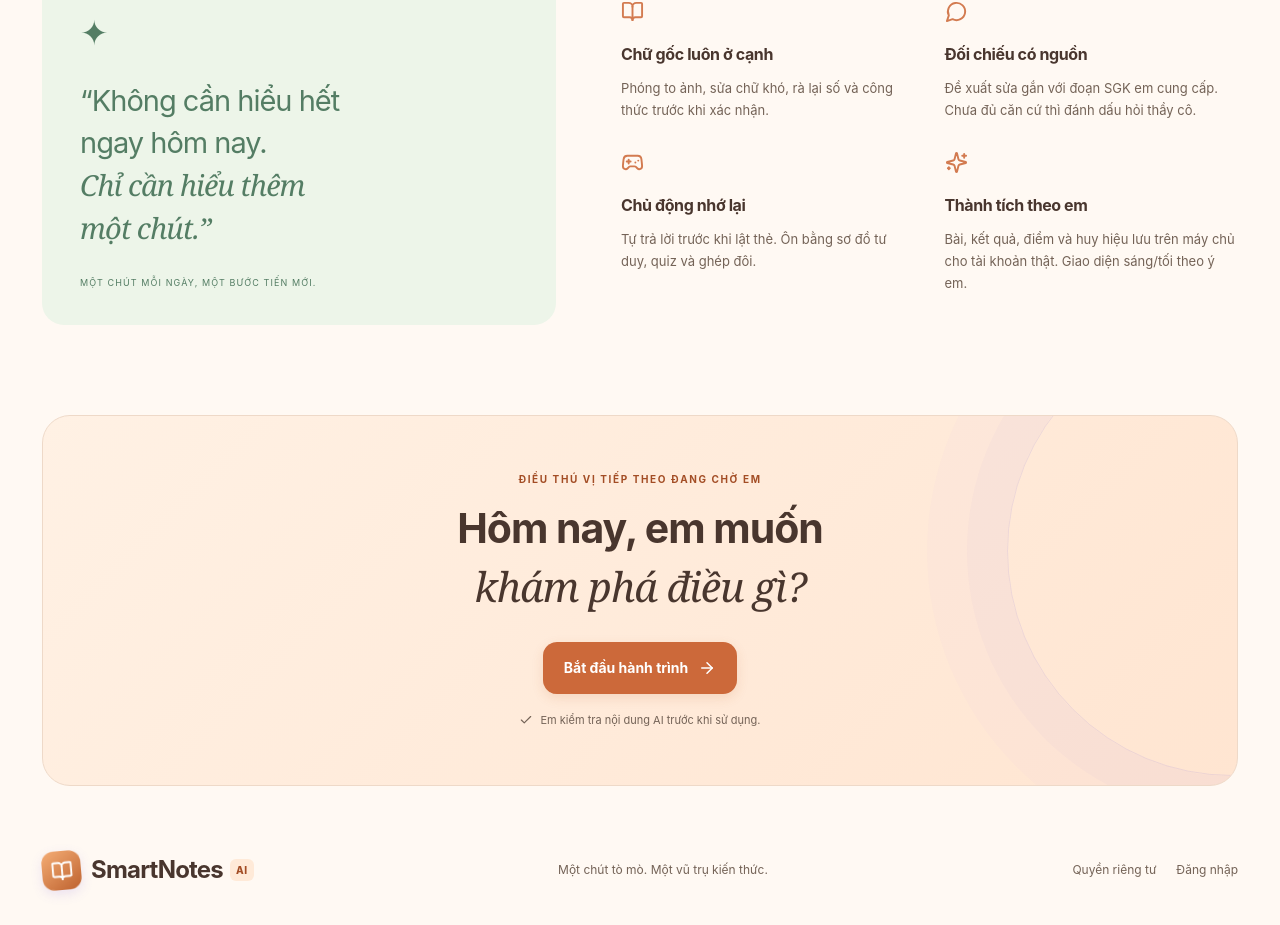
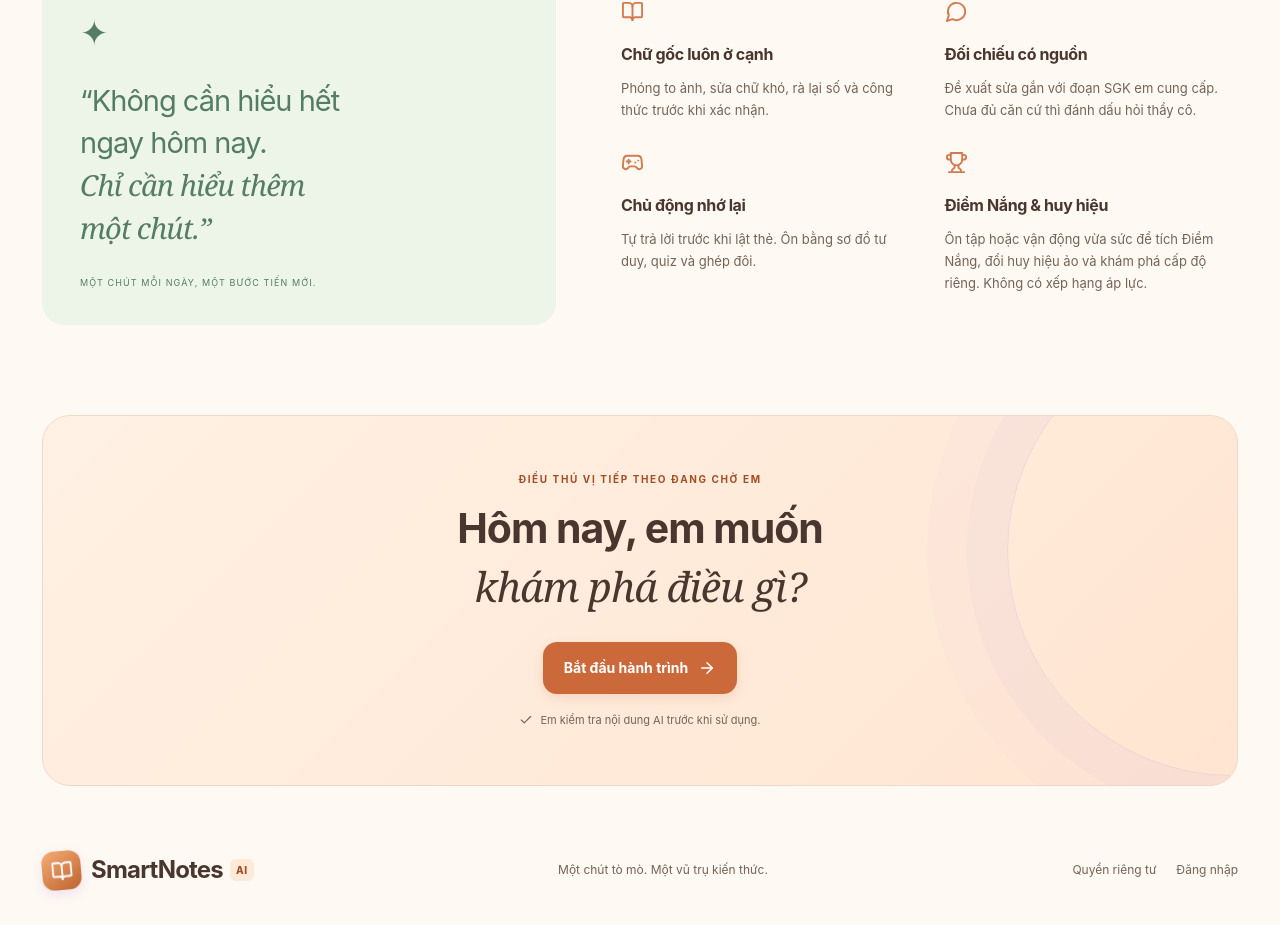
Before and after one commit to hungle2006/Note_App, a Next.js app: page / in a window 1280 px wide. Shown: the part 2079-3004 px from the top of the page. Built offline with nearby package versions, Linux system fonts and the light colour scheme; no server answers.

Commit message:
content(landing): introduce cheerful Điểm Nắng badges on public home page

```diff
--- a/src/app/page.tsx
+++ b/src/app/page.tsx
@@ -1,5 +1,5 @@
 import Link from "next/link";
-import {ArrowRight, Camera, Sparkles, MessageCircle, Gamepad2, BookOpen, Check, Atom, Calculator, Languages, Feather, ChevronRight} from "lucide-react";
+import {ArrowRight, Camera, Sparkles, MessageCircle, Gamepad2, BookOpen, Check, Atom, Calculator, Languages, Feather, ChevronRight,Trophy} from "lucide-react";
 import {Logo} from "@/components/ui";
 import {AppearanceControls} from "@/components/appearance";
 import {LearningScene} from "@/components/learning-scene";
@@ -11,7 +11,7 @@ export default function Page(){return <div className="landing">
     <div className="subject-ribbon" aria-hidden="true"><span><Calculator/>TOÁN HỌC</span><i>✦</i><span><Feather/>NGỮ VĂN</span><i>✦</i><span><Atom/>KHOA HỌC TỰ NHIÊN</span><i>✦</i><span><Languages/>TIẾNG ANH</span><i>✦</i><span><BookOpen/>LỊCH SỬ & ĐỊA LÍ</span></div>
     <section id="how" className="how-section"><div className="section-intro"><span className="eyebrow">TỪ TRANG VỞ ĐẾN “À, MÌNH HIỂU RỒI!”</span><h2>Một cách học.<br/><em>Nhiều điều thú vị.</em></h2><p>Một luồng rõ ràng để em giữ quyền kiểm tra kiến thức của mình.</p></div><div className="how-grid">{[{n:"01",icon:Camera,title:"Chụp & soát chữ",text:"Xem ảnh cạnh phần chữ, tô nổi chỗ chưa chắc. Em kiểm tra trước khi tạo tóm tắt hoặc bộ ôn.",color:"teal"},{n:"02",icon:MessageCircle,title:"Hiểu bài có căn cứ",text:"Tóm tắt, ý chính và sơ đồ từ bài đã kiểm tra. Đối chiếu SGK có trích dẫn; thiếu căn cứ thì hỏi lại thầy cô.",color:"purple"},{n:"03",icon:Gamepad2,title:"Chơi để nhớ lâu",text:"Lật thẻ, thử sức với quiz, ghép những ý tưởng. Mỗi lượt ôn có kết quả và ngày ôn gợi ý.",color:"orange"}].map(s=><article className={s.color} key={s.n}><div><span className="step-icon"><s.icon size={26}/></span><b>{s.n}</b></div><h3>{s.title}</h3><p>{s.text}</p><span className="step-line"/></article>)}</div></section>
     <section id="subjects" className="landing-subjects"><div><span className="eyebrow">KIẾN THỨC Ở ĐÚNG CHỖ</span><h2>Đi từ môn học<br/>đến điều em tò mò.</h2><p>Lớp → môn → chương → bài. Thư viện gọn gàng để em mở lại kiến thức bất cứ lúc nào.</p><Link href="/app?mode=demo&view=library" className="text-button">Ghé thư viện mẫu <ArrowRight size={17}/></Link><div className="grade-pills">{[6,7,8,9].map(g=><span key={g}>Lớp {g}</span>)}</div></div><div className="subject-preview">{[{icon:Calculator,name:"Toán học",text:"Phân số · Hình học · Đại số",color:"purple"},{icon:Atom,name:"Khoa học tự nhiên",text:"Lực · Năng lượng · Sự sống",color:"teal"},{icon:Feather,name:"Ngữ văn",text:"Đọc hiểu · Viết · Cảm nhận",color:"orange"},{icon:Languages,name:"Tiếng Anh",text:"Từ vựng · Ngữ pháp · Giao tiếp",color:"blue"}].map(s=><Link href="/app?mode=demo&view=library" className={'subject-preview-card '+s.color} key={s.name}><s.icon size={30}/><strong>{s.name}</strong><span>{s.text}</span><ArrowRight size={18}/></Link>)}</div></section>
-    <section id="features" className="landing-feature"><div className="feature-quote"><span className="quote-spark">✦</span><p>“Không cần hiểu hết<br/>ngay hôm nay.<br/><em>Chỉ cần hiểu thêm<br/>một chút.”</em></p><span>MỘT CHÚT MỖI NGÀY, MỘT BƯỚC TIẾN MỚI.</span></div><div className="feature-mini-grid">{[{icon:BookOpen,title:"Chữ gốc luôn ở cạnh",text:"Phóng to ảnh, sửa chữ khó, rà lại số và công thức trước khi xác nhận."},{icon:MessageCircle,title:"Đối chiếu có nguồn",text:"Đề xuất sửa gắn với đoạn SGK em cung cấp. Chưa đủ căn cứ thì đánh dấu hỏi thầy cô."},{icon:Gamepad2,title:"Chủ động nhớ lại",text:"Tự trả lời trước khi lật thẻ. Ôn bằng sơ đồ tư duy, quiz và ghép đôi."},{icon:Sparkles,title:"Thành tích theo em",text:"Bài, kết quả, điểm và huy hiệu lưu trên máy chủ cho tài khoản thật. Giao diện sáng/tối theo ý em."}].map(f=><article key={f.title}><f.icon size={23}/><h3>{f.title}</h3><p>{f.text}</p></article>)}</div></section>
+    <section id="features" className="landing-feature"><div className="feature-quote"><span className="quote-spark">✦</span><p>“Không cần hiểu hết<br/>ngay hôm nay.<br/><em>Chỉ cần hiểu thêm<br/>một chút.”</em></p><span>MỘT CHÚT MỖI NGÀY, MỘT BƯỚC TIẾN MỚI.</span></div><div className="feature-mini-grid">{[{icon:BookOpen,title:"Chữ gốc luôn ở cạnh",text:"Phóng to ảnh, sửa chữ khó, rà lại số và công thức trước khi xác nhận."},{icon:MessageCircle,title:"Đối chiếu có nguồn",text:"Đề xuất sửa gắn với đoạn SGK em cung cấp. Chưa đủ căn cứ thì đánh dấu hỏi thầy cô."},{icon:Gamepad2,title:"Chủ động nhớ lại",text:"Tự trả lời trước khi lật thẻ. Ôn bằng sơ đồ tư duy, quiz và ghép đôi."},{icon:Trophy,title:"Điểm Nắng & huy hiệu",text:"Ôn tập hoặc vận động vừa sức để tích Điểm Nắng, đổi huy hiệu ảo và khám phá cấp độ riêng. Không có xếp hạng áp lực."}].map(f=><article key={f.title}><f.icon size={23}/><h3>{f.title}</h3><p>{f.text}</p></article>)}</div></section>
     <section className="landing-cta"><div className="cta-orbit"/><span className="eyebrow">ĐIỀU THÚ VỊ TIẾP THEO ĐANG CHỜ EM</span><h2>Hôm nay, em muốn<br/><em>khám phá điều gì?</em></h2><Link className="button primary" href="/register">Bắt đầu hành trình <ArrowRight size={18}/></Link><p><Check size={14}/>Em kiểm tra nội dung AI trước khi sử dụng.</p></section>
   </main><footer className="landing-footer"><Logo/><span>Một chút tò mò. Một vũ trụ kiến thức.</span><div><Link href="/privacy">Quyền riêng tư</Link><Link href="/login">Đăng nhập</Link></div></footer>
 </div>;}
```
